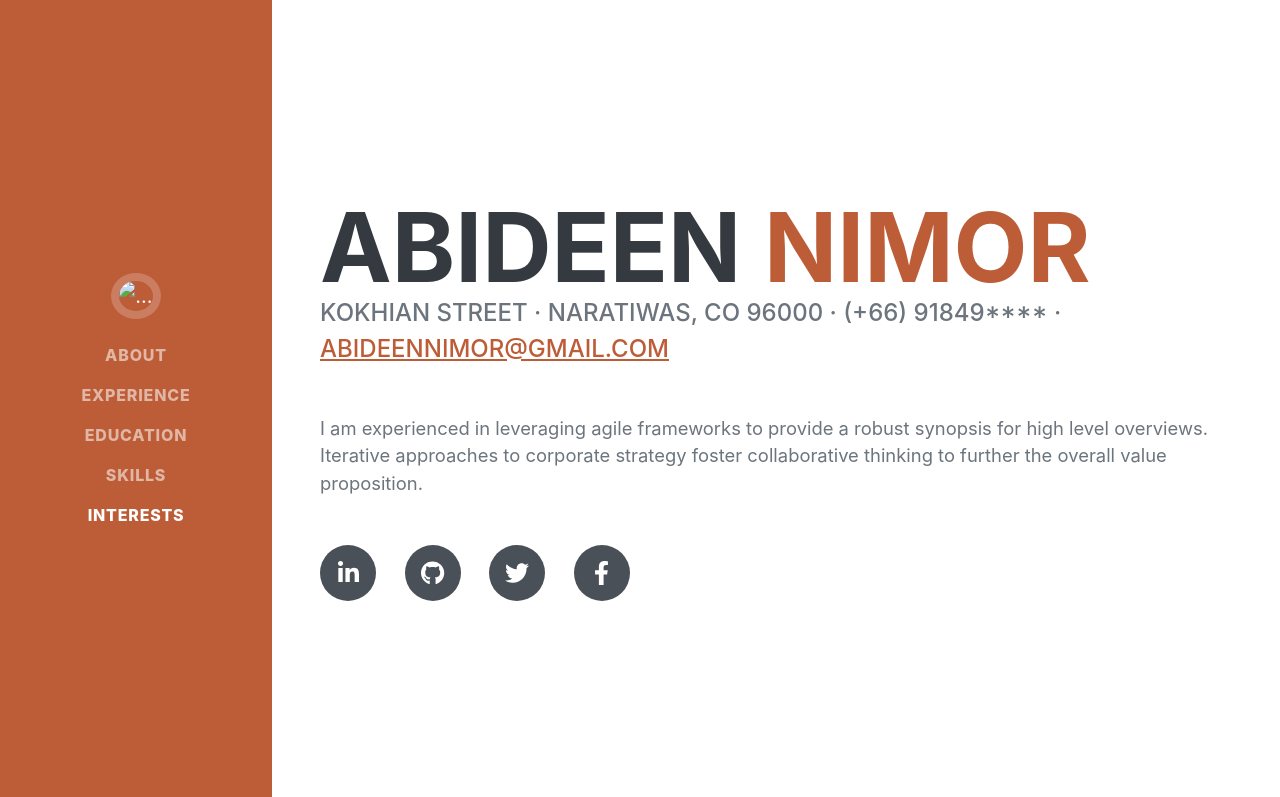
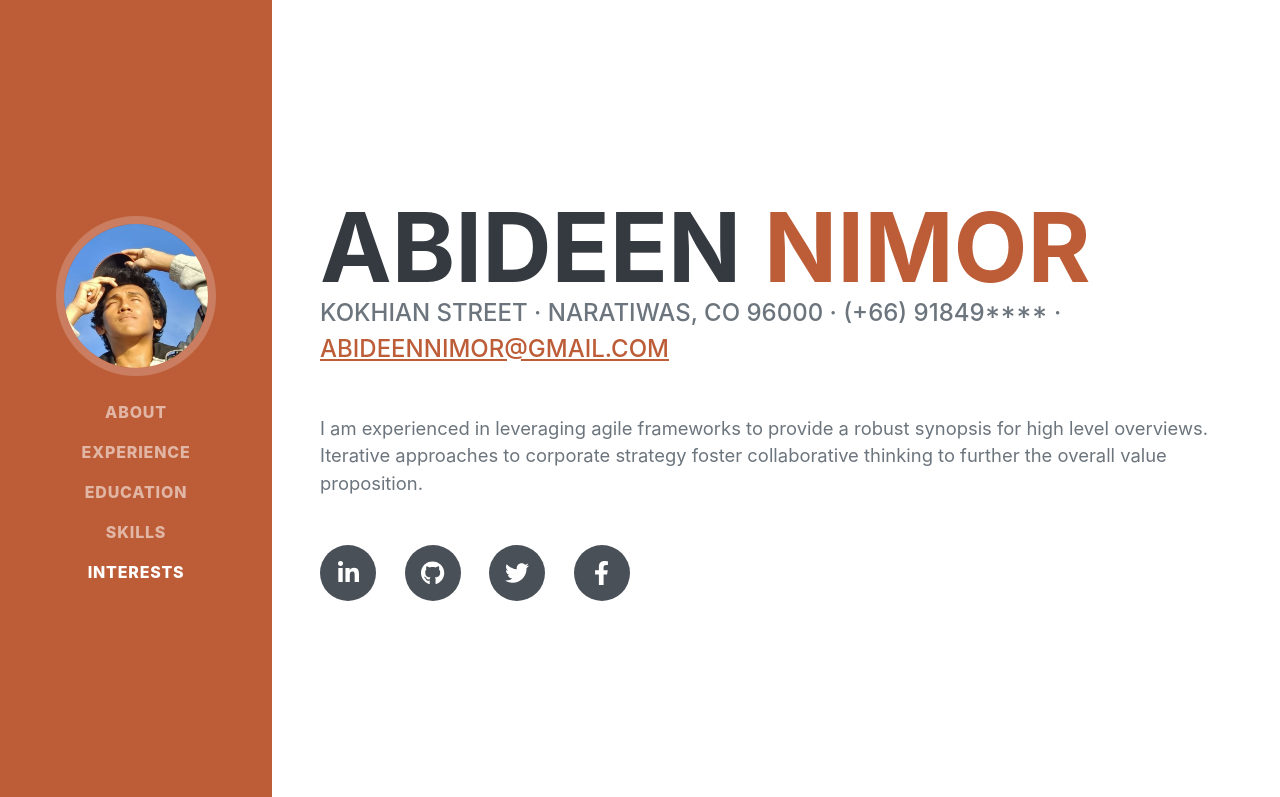
Before and after one commit to 125kol/Nimorproject.github.io, a plain HTML site: page index.html in a window 1280 px wide. Shown: the top 797 px of the page. Drawn offline with nearby package versions, Linux system fonts and the light colour scheme; a web font is replaced by a local one.

Commit message:
Update index.html

```diff
--- a/index.html
+++ b/index.html
@@ -6,7 +6,7 @@
         <meta name="description" content="" />
         <meta name="author" content="" />
         <title>NimorProject Abideen</title>
-        <link rel="icon" type="image/x-icon" href="assets.img/favicon.ico" />
+        <link rel="icon" type="image/x-icon" href="assets/img/favicon.ico" />
         <!-- Font Awesome icons (free version)-->
         <script src="https://use.fontawesome.com/releases/v6.1.0/js/all.js" crossorigin="anonymous"></script>
         <!-- Google fonts-->
@@ -20,7 +20,7 @@
         <nav class="navbar navbar-expand-lg navbar-dark bg-primary fixed-top" id="sideNav">
             <a class="navbar-brand js-scroll-trigger" href="#page-top">
                 <span class="d-block d-lg-none">Abideen Nimor</span>
-                <span class="d-none d-lg-block"><img class="img-fluid img-profile rounded-circle mx-auto mb-2" src="assets.img/profile.jpg" alt="..." /></span>
+                <span class="d-none d-lg-block"><img class="img-fluid img-profile rounded-circle mx-auto mb-2" src="assets/img/profile.jpg" alt="..." /></span>
             </a>
             <button class="navbar-toggler" type="button" data-bs-toggle="collapse" data-bs-target="#navbarResponsive" aria-controls="navbarResponsive" aria-expanded="false" aria-label="Toggle navigation"><span class="navbar-toggler-icon"></span></button>
             <div class="collapse navbar-collapse" id="navbarResponsive">
```
